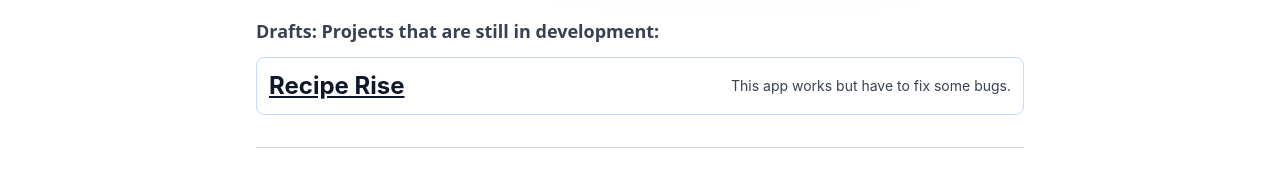
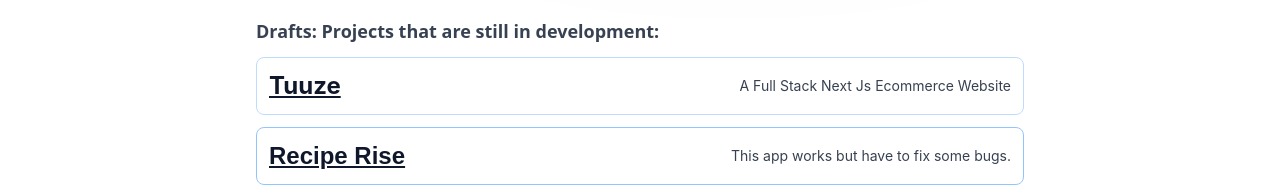
Before and after one commit to Eclarkhalid/portfolio, a React (Vite) app: page /projects in a window 1280 px wide. Shown: the part 1038-1225 px from the top of the page. Built offline with nearby package versions, Linux system fonts and the light colour scheme.

Commit message:
Adding Tuuze

```diff
--- a/drafts/index.js
+++ b/drafts/index.js
@@ -1,4 +1,13 @@
 export const draftLinks = [
+
+  {
+    title: "Tuuze",
+    heading: "A Full Stack Next Js Ecommerce Website",
+    url: "https://tuuze.vercel.app/",
+    year: 'Full Stack',
+    code: "https://github.com/Eclarkhalid/Tuuze",
+    avatar: "Tu"
+  },
 
   {
     title: "Recipe Rise",
```
